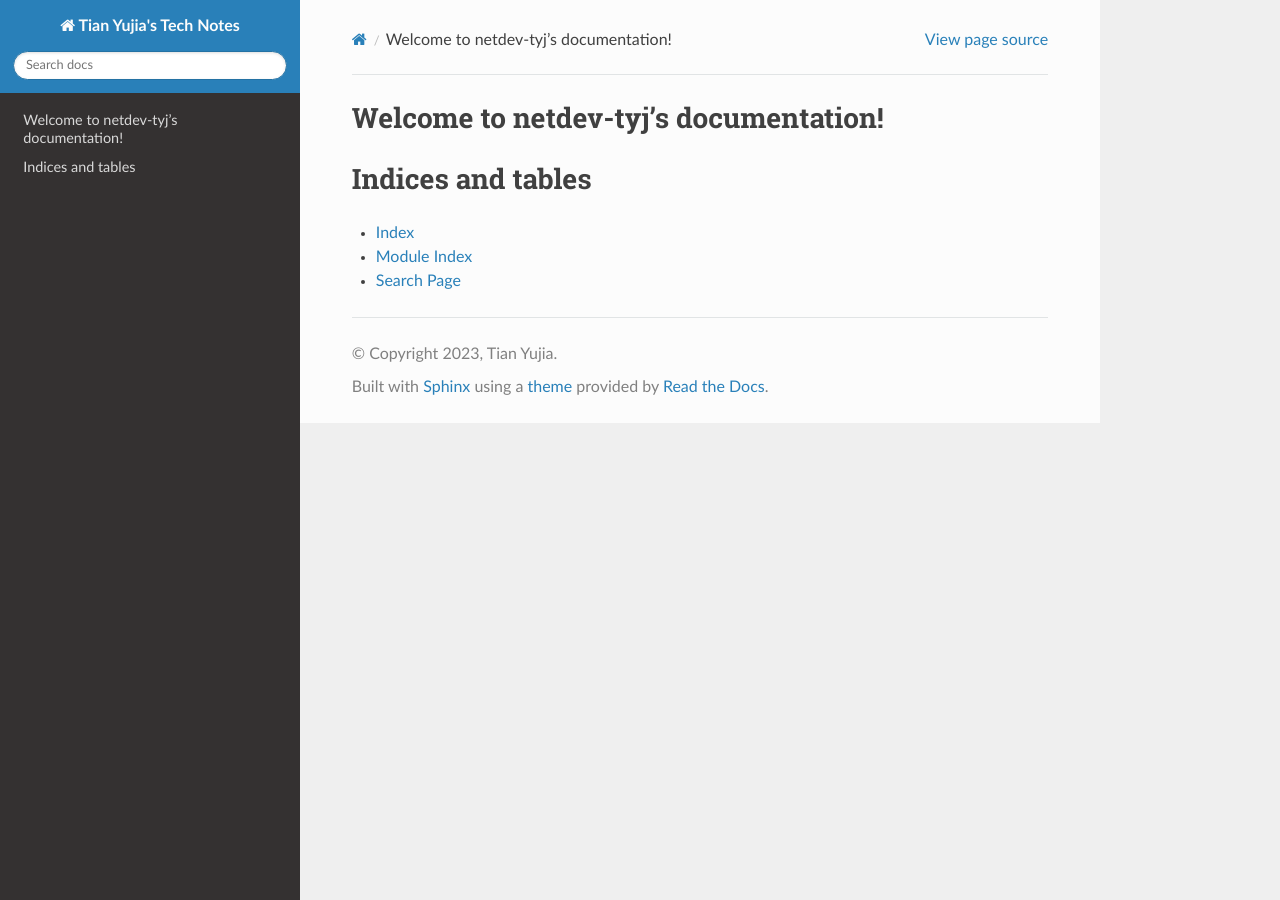
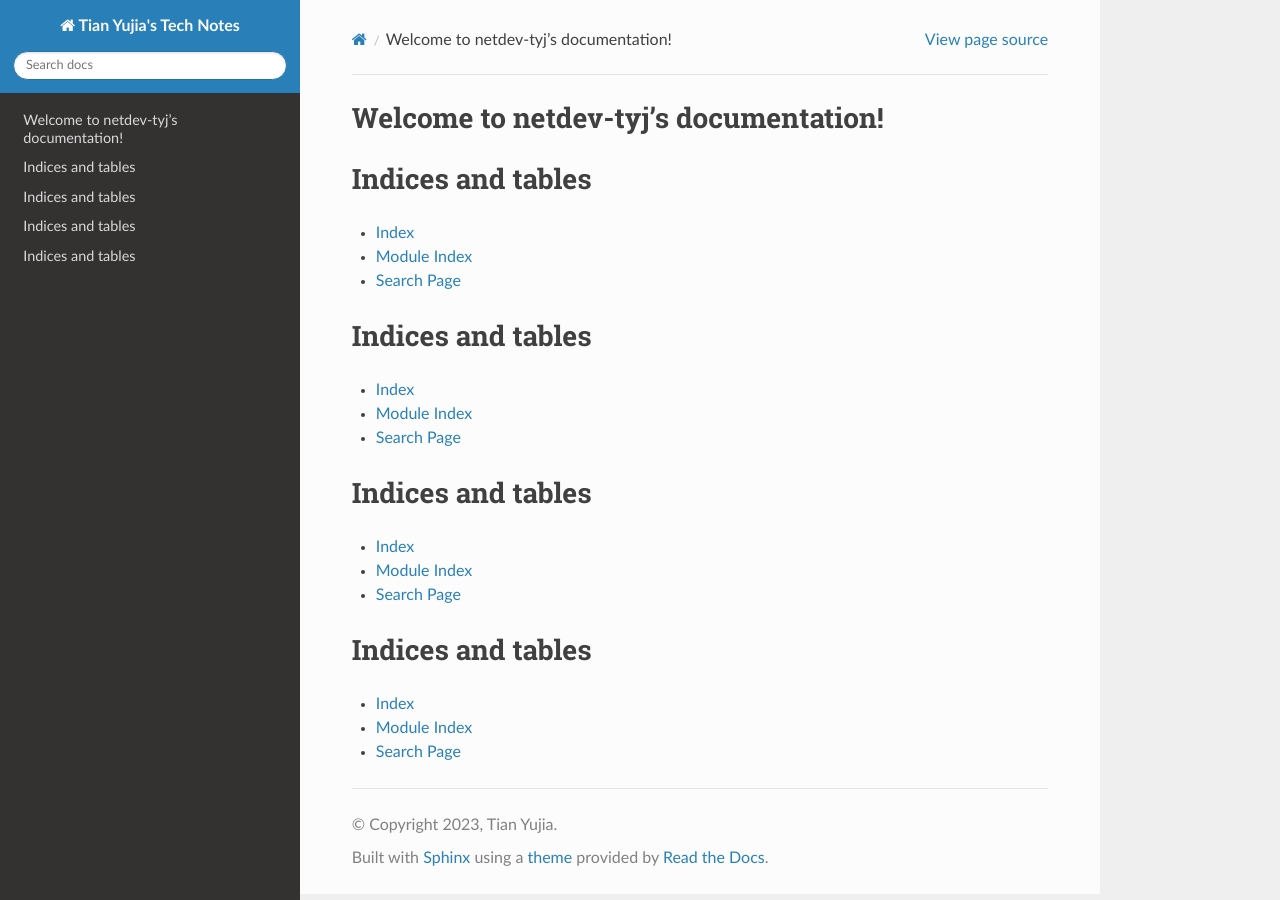
Before and after one commit to Xmercynme/netdev, a Sphinx documentation site: the page built from docs/source/index.rst, in a window 1280 px wide. Built offline with Sphinx 7.4.7 and the Read the Docs theme 2.0.0, drawn with Linux system fonts in a browser that asks for light colours.

Commit message:
Update index.rst

```diff
--- a/docs/source/index.rst
+++ b/docs/source/index.rst
@@ -18,3 +18,24 @@
 * :ref:`genindex`
 * :ref:`modindex`
 * :ref:`search`
+
+Indices and tables
+==================
+
+* :ref:`genindex`
+* :ref:`modindex`
+* :ref:`search`
+
+Indices and tables
+==================
+
+* :ref:`genindex`
+* :ref:`modindex`
+* :ref:`search`
+
+Indices and tables
+==================
+
+* :ref:`genindex`
+* :ref:`modindex`
+* :ref:`search`
```
